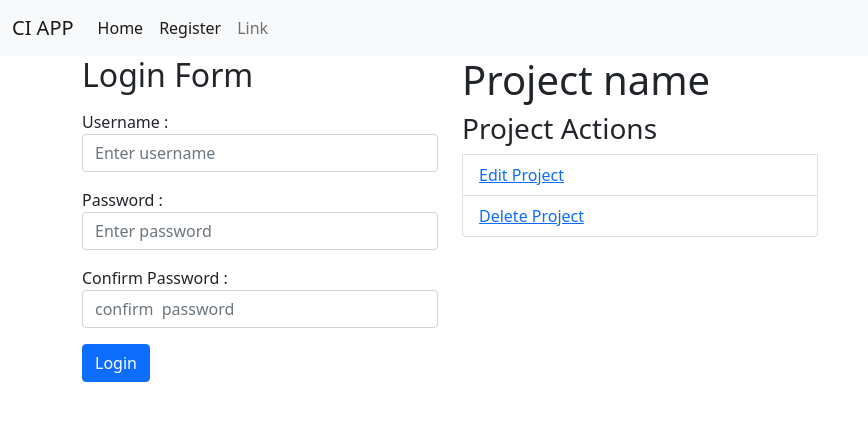
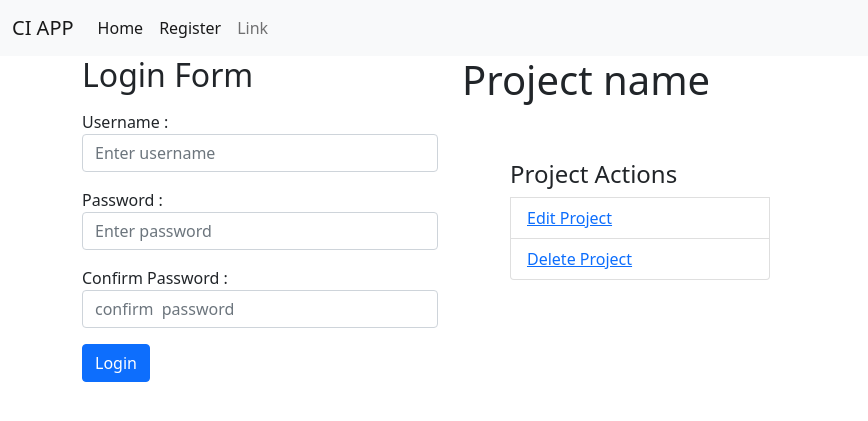
Before and after one commit to 1PoojaTipale/codeigniter, a CodeIgniter app: page /ci/index.php/projects/display in a window 1280 px wide. Shown: the top 421 px of the page, without its empty margins (0-868 px from the left). Run offline with CodeIgniter, Linux system fonts and the light colour scheme; data that the repository does not hold is empty; some libraries are stand-ins or nearby versions.

Commit message:
newly update

```diff
--- a/application/views/projects/display.php
+++ b/application/views/projects/display.php
@@ -1,8 +1,14 @@
+
+
+<div class="col-lg-12">
 <h1>Project name</h1>
-<div class="col-sx-3 float-right">
+</div>
+
+
+<div class="row-lg-12 p-5 mr-auto ">
 <ul class="list-group">
 
-<h3> Project Actions </h3>
+<h4> Project Actions </h4>
 
 <!-- <li class=" list-group-item"><a href="<?php echo base_url();?>/tasks/create/<?php echo $project->id;?>"> Create Task</a></li> -->
 <li class=" list-group-item"><a href=""> Edit Project</a></li>
```
